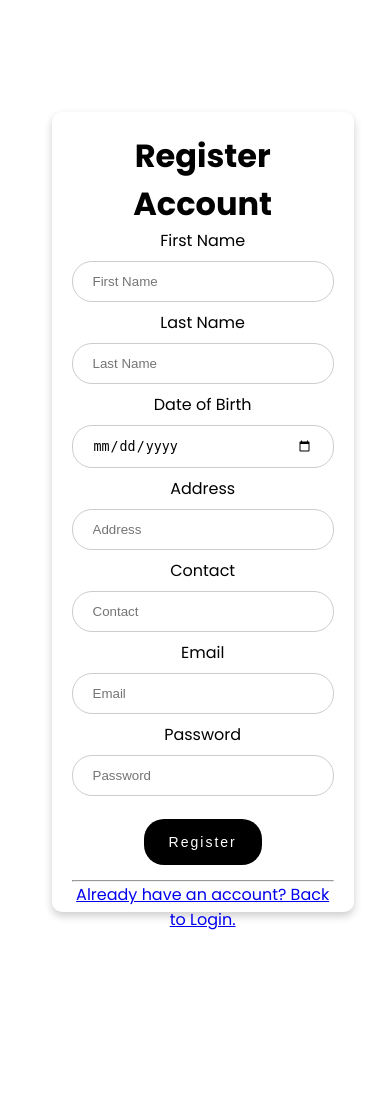
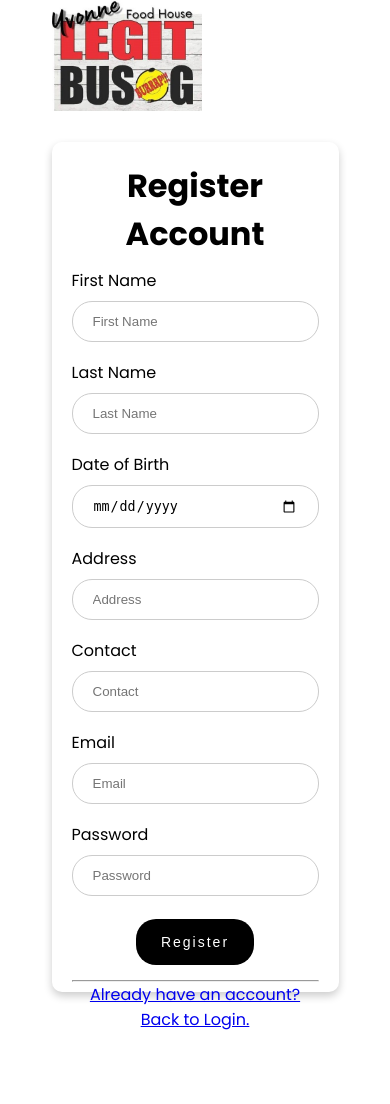
Before and after one commit to rchrdgigan/legit-busog-ordering-system, a Django app: page /register/ in a window 390 px wide. Before the commit the page ends 930 px from the top, so only its background shows below. Run offline with Django 3.2, Linux system fonts and the light colour scheme.

Commit message:
Refactor css

```diff
--- a/main/static/css/style.css
+++ b/main/static/css/style.css
@@ -13,27 +13,8 @@
     --grey: #aaa;
     --spacer: 2rem;
 }
-.ml-1 {
-    margin-left: 100px;
-}
-.mr-1{
-    margin-right: 100px;
-}
 
-.h-40 {
-    height: 400px;
-}
-
-.mt-1 {
-    margin-top: 80px;
-}
-
-.h-80 {
-    height: 800px;
-}
-
-/* Login */
-.form-card button {
+.form-login button, .form-register button, .btn-reg {
     padding: 15px 25px;
     color: var(--white);
     font-weight: 500;
@@ -45,16 +26,24 @@
     letter-spacing: 2px;
     cursor: pointer;
     border-radius: 20px;
+    text-decoration: none;
 }
 
-.login {
+.login, .register {
     max-width: 1100px;
     width: 60%;
     display: flex;
-    align-items: center;
+    padding: 20px;
 }
 
-.form-card {
+.form-login a {
+    margin-top: 500px;
+}
+
+.form-login {
+    height: 400px;
+    margin-left: 100px;
+    margin-top: 40px;
     text-align: center;
     padding: 20;
     box-shadow: 0 4px 8px 0 rgba(0,0,0,0.2);
@@ -62,7 +51,29 @@
     border-radius: 10px;
 }
 
-.form-card input[type=text],.form-card input[type=password],.form-card input[type=email],.form-card input[type=date]  {
+.form-register {
+    text-align: center;
+    margin-right: 80px;
+    padding: 20;
+    box-shadow: 0 4px 8px 0 rgba(0,0,0,0.2);
+    transition: 0.3s;
+    border-radius: 10px;
+    height: 850px;
+}
+
+.form-group {
+    text-align: left;
+    margin-top: 10px;
+}
+
+.form-login input[type=text],
+.form-register input[type=text],
+.form-login input[type=password],
+.form-register input[type=password],
+.form-login input[type=email],
+.form-register input[type=email],
+.form-login input[type=date],
+.form-register input[type=date] {
     width: 100%;
     padding: 12px 20px;
     margin: 8px 0;
@@ -71,6 +82,7 @@
     border-radius: 4px;
     box-sizing: border-box;
     border-radius: 20px;
+    outline: none;
 }
 
 body {
@@ -779,6 +791,38 @@ iframe {
     .form .form-details input[type="text"] {
         margin-bottom: 0px;
     }
+
+    .logo {
+        height: 100%;
+        position: absolute;
+        top: 0;
+    }
+
+    .logo a img {
+        width: 150px;
+    }
+
+    .form-login {
+        width: 100%;
+        text-align: center;
+        padding: 20;
+        box-shadow: 0 4px 8px 0 rgba(0,0,0,0.2);
+        transition: 0.3s;
+        border-radius: 10px;
+        margin-left: 0;
+    }
+
+    .form-register {
+        width: 100%;
+        margin-top: 30px;
+        position: relative;
+        text-align: center;
+        padding: 20;
+        box-shadow: 0 4px 8px 0 rgba(0,0,0,0.2);
+        transition: 0.3s;
+        border-radius: 10px;
+    }
+
 }
 
 @media(min-width: 501px) and (max-width: 768px) {
@@ -800,11 +844,31 @@ iframe {
     }
 }
 
-@media(min-width: 301px) and (max-width: 768px) {
+@media(min-width: 501px) and (max-width: 1068px) {
     .logo {
-        display: none;
+        height: 100%;
+        position: absolute;
+        top: 0;
     }
-    .form-card {
+
+    .logo a img {
+        width: 200px;
+    }
+
+    .form-login {
+        position: relative;
+        width: 100%;
+        text-align: center;
+        padding: 20px;
+        box-shadow: 0 4px 8px 0 rgba(21, 18, 18, 0.2);
+        transition: 0.3s;
+        border-radius: 10px;
+        margin-left: 0;
+    }
+
+    .form-register {
+        margin-top: 60px;
+        position: relative;
         width: 100%;
         text-align: center;
         padding: 20;
@@ -812,4 +876,8 @@ iframe {
         transition: 0.3s;
         border-radius: 10px;
     }
+
+    .form-group {
+        width: 500px;
+    }
 }
--- a/main/templates/main/home.html
+++ b/main/templates/main/home.html
@@ -37,9 +37,7 @@
                 <li><a href="#foods">Foods</a></li>
                 <li><a href="#contact">Contact</a></li>
             </ul>
-            <div class="logo">
-                <h1><img src="{% static 'img/logo.jpg' %}" width="30"> Legit Busog Restaurant</h1>
-            </div>
+            <h1><img src="{% static 'img/logo.jpg' %}" width="30"> Legit Busog Restaurant</h1>
         </div>
     </nav>
     <section id="home">
--- a/main/templates/main/login_register/register.html
+++ b/main/templates/main/login_register/register.html
@@ -7,25 +7,39 @@
     <link rel="stylesheet" href="{% static 'css/style.css' %}">
 </head>
 <body>
-    <div class="login container">
+    <div class="register container">
         <form action="" method="POST">
             <div class="form">
-                <div class="form-card mr-1 h-80">
+                <div class="form-register">
                     <h1>Register Account</h1>
+                    <div class="form-group">
                         <label for="first_name">First Name</label>
                         <input type="text" name="first_name" id="first_name" placeholder="First Name" required>
+                    </div>
+                    <div class="form-group">
                         <label for="last_name">Last Name</label>
                         <input type="text" name="last_name" id="last_name" placeholder="Last Name" required>
+                    </div>
+                    <div class="form-group">
                         <label for="dob">Date of Birth</label>
                         <input type="date" name="date_of_birth" id="dob" required>
+                    </div>
+                    <div class="form-group">
                         <label for="address">Address</label>
                         <input type="text" name="address" id="address" placeholder="Address" required>
+                    </div>
+                    <div class="form-group">
                         <label for="contact">Contact</label>
                         <input type="text" name="contact" id="contact" placeholder="Contact" required>
+                    </div>
+                    <div class="form-group">
                         <label for="email">Email</label>
                         <input type="email" name="email" id="email" placeholder="Email" required>
+                    </div>
+                    <div class="form-group">
                         <label for="pass">Password</label>
                         <input type="password" name="password" id="pass" placeholder="Password" required>
+                    </div>
                     <button>Register</button>
                     <hr>
                     <a href="{% url 'login' %}">Already have an account? Back to Login.</a>
```
Also changed, not shown: main/templates/main/login_register/login.html (+10 -5 lines), main/static/img/logo.jpg. Lines whose indentation alone changed are shown as unchanged.
